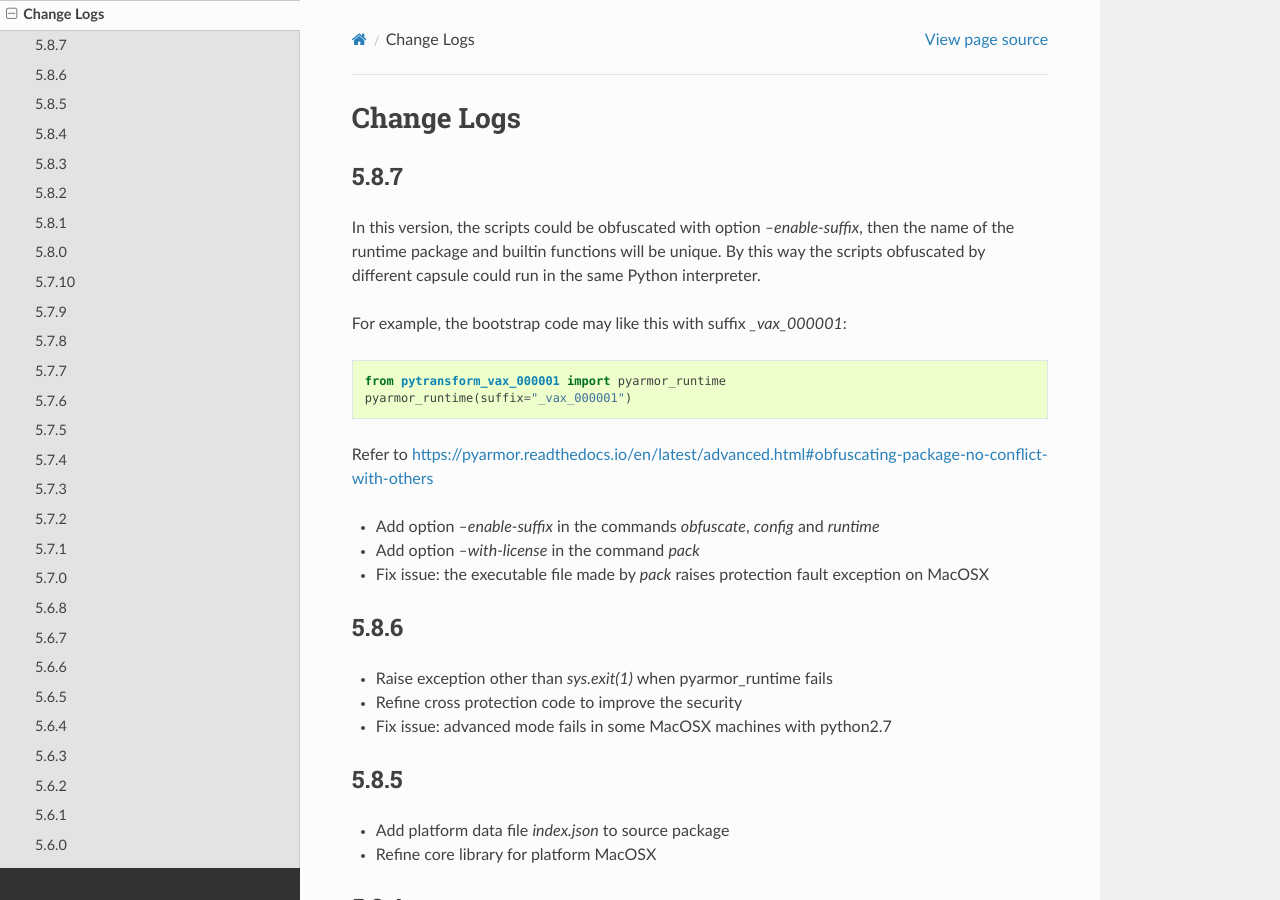
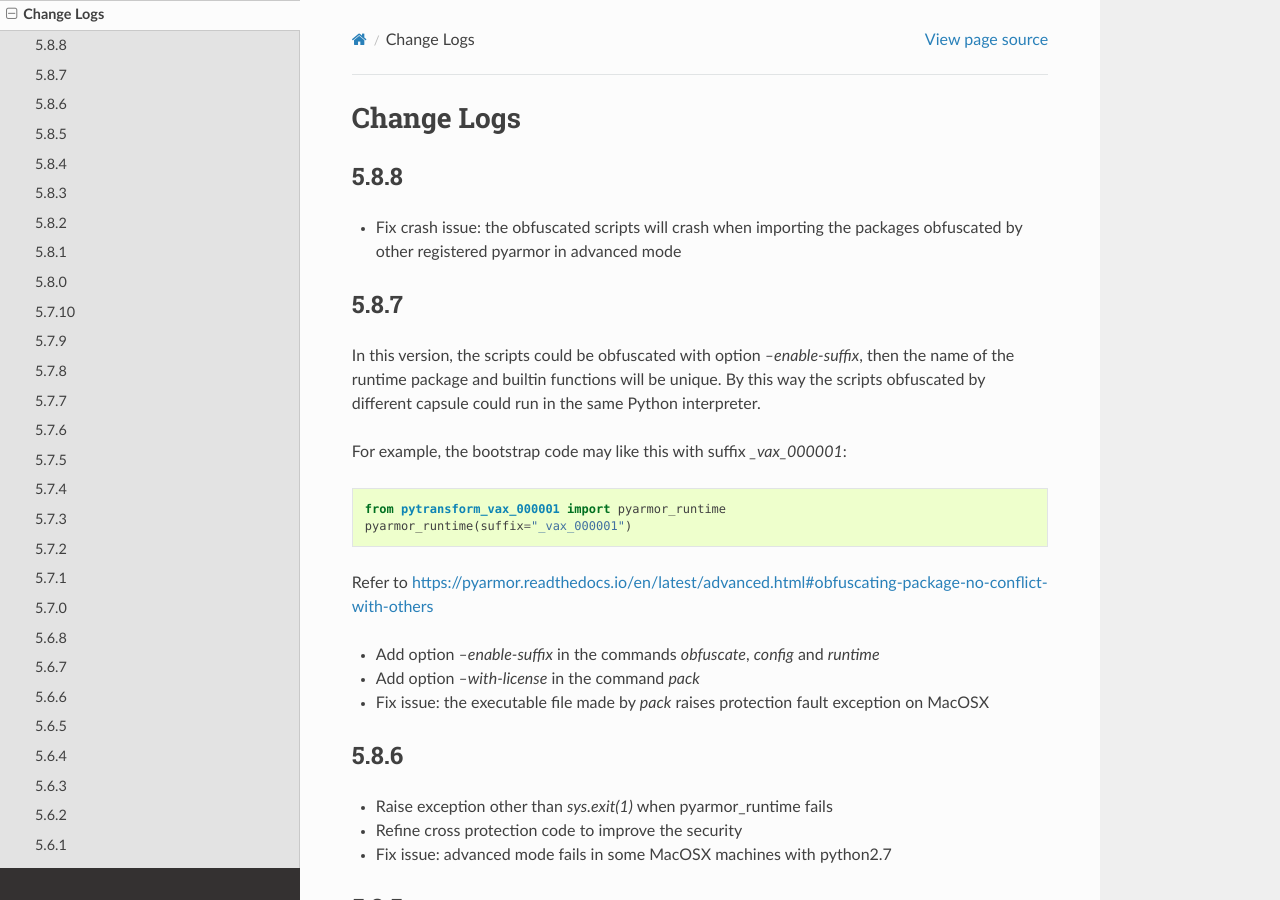
Before and after one commit to dashingsoft/pyarmor, a Sphinx documentation site: the page built from docs/change-logs.rst, in a window 1280 px wide and 900 px high. Built offline with Sphinx 7.4.7 and the Read the Docs theme 2.0.0, drawn with Linux system fonts in a browser that asks for light colours.

Commit message:
Add change log

```diff
--- a/docs/change-logs.rst
+++ b/docs/change-logs.rst
@@ -3,9 +3,13 @@
 Change Logs
 ===========
 
+5.8.8
+-----
+* Fix crash issue: the obfuscated scripts will crash when importing
+  the packages obfuscated by other registered pyarmor in advanced mode
+
 5.8.7
 -----
-
 In this version, the scripts could be obfuscated with option `--enable-suffix`,
 then the name of the runtime package and builtin functions will be unique. By
 this way the scripts obfuscated by different capsule could run in the same
```
